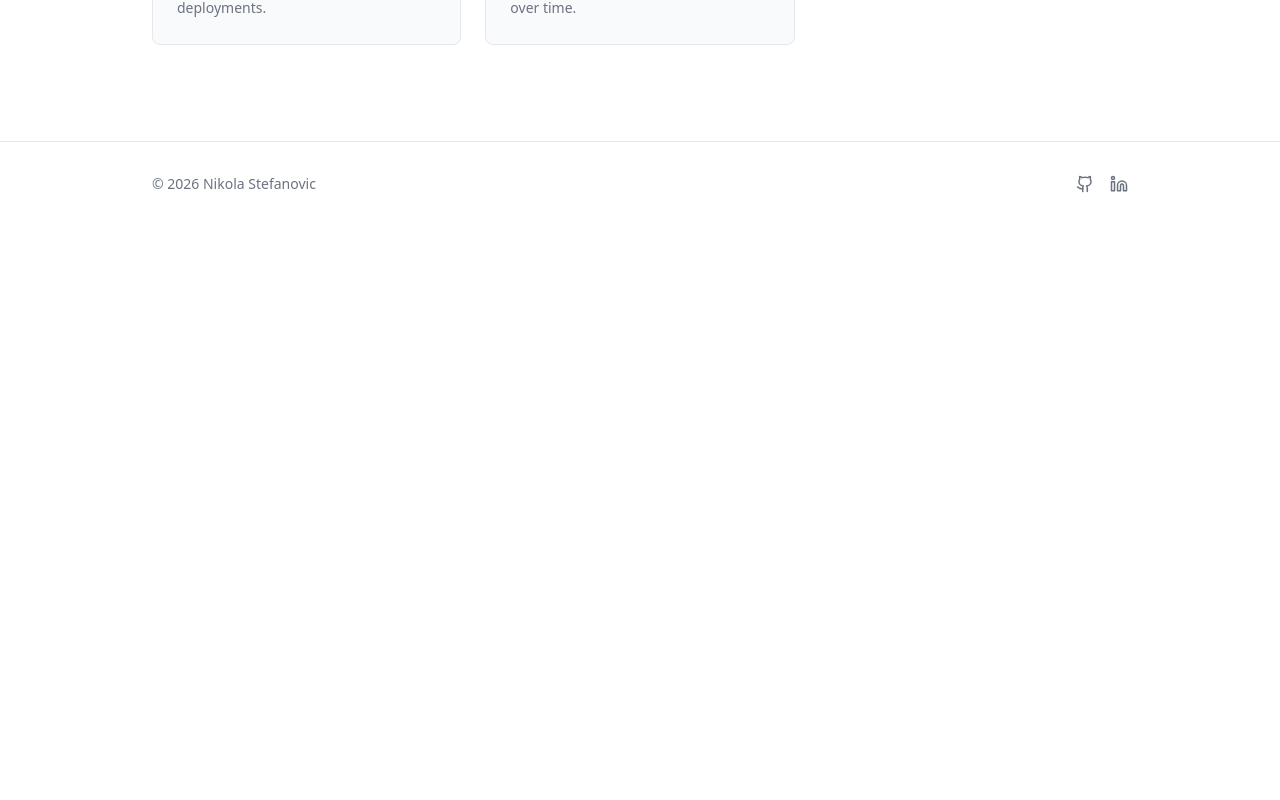
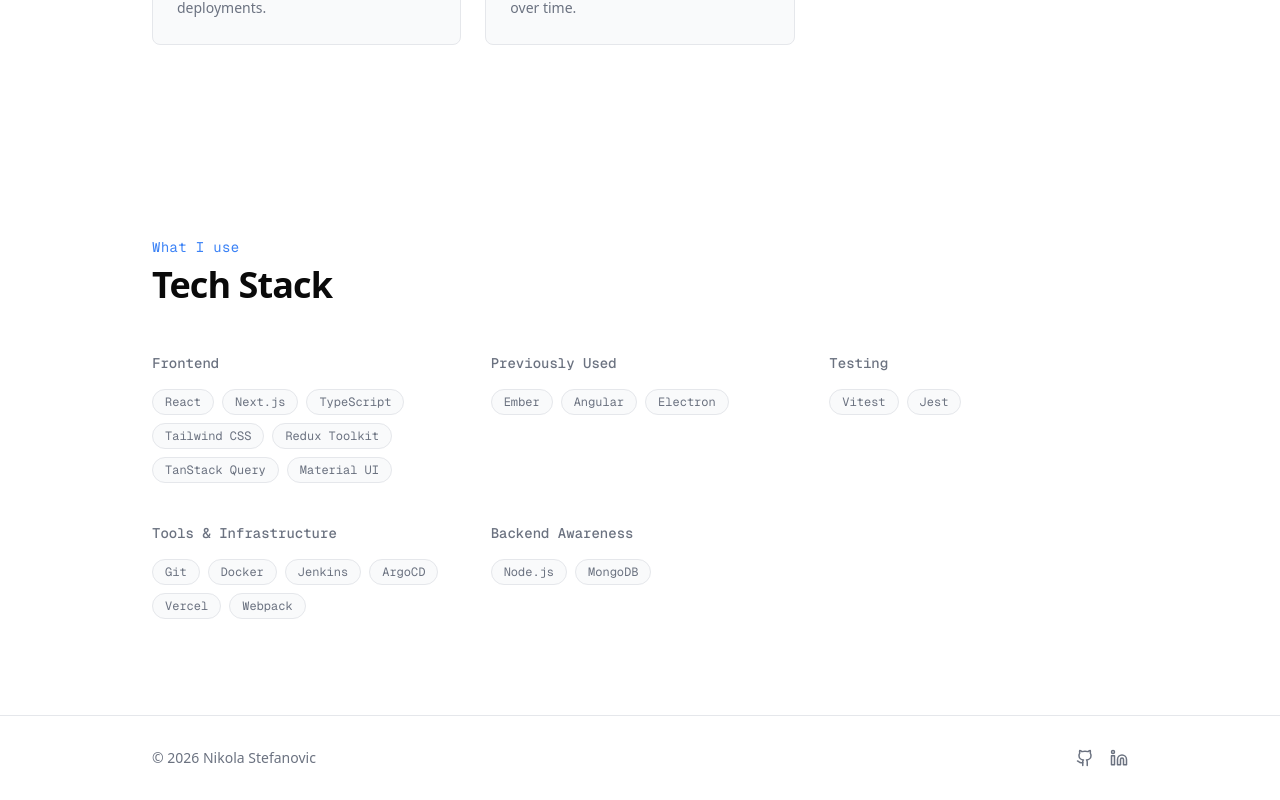
Before and after one commit to IronnKnight/portfolio, a Next.js app: page / in a window 1280 px wide. Shown: the part 3794-4594 px from the top of the page. Before the commit the page ends 4020 px from the top, so only its background shows below. Built offline with nearby package versions, Linux system fonts and the light colour scheme.

Commit message:
04: Tech stack section with categorized badges (#11)

```diff
--- a/src/app/page.tsx
+++ b/src/app/page.tsx
@@ -3,6 +3,7 @@
 import { Hero } from "@/components/sections/Hero";
 import { Experience } from "@/components/sections/Experience";
 import { Approach } from "@/components/sections/Approach";
+import { TechStack } from "@/components/sections/TechStack";
 
 export default function Home() {
   return (
@@ -11,6 +12,7 @@
       <Hero />
       <Experience />
       <Approach />
+      <TechStack />
       <Footer />
     </>
   );
--- /dev/null
+++ b/src/components/sections/TechStack.tsx
@@ -0,0 +1,29 @@
+import { Container } from "@/components/ui/Container";
+import { SectionHeading } from "@/components/ui/SectionHeading";
+import { Badge } from "@/components/ui/Badge";
+import { techStack } from "@/lib/data";
+
+export function TechStack() {
+  return (
+    <section id="stack" className="py-24">
+      <Container>
+        <SectionHeading label="What I use" title="Tech Stack" />
+
+        <div className="grid gap-10 sm:grid-cols-2 lg:grid-cols-3">
+          {techStack.map((category) => (
+            <div key={category.name}>
+              <h3 className="mb-4 font-mono text-sm font-medium text-muted">
+                {category.name}
+              </h3>
+              <div className="flex flex-wrap gap-2">
+                {category.items.map((item) => (
+                  <Badge key={item}>{item}</Badge>
+                ))}
+              </div>
+            </div>
+          ))}
+        </div>
+      </Container>
+    </section>
+  );
+}
```
